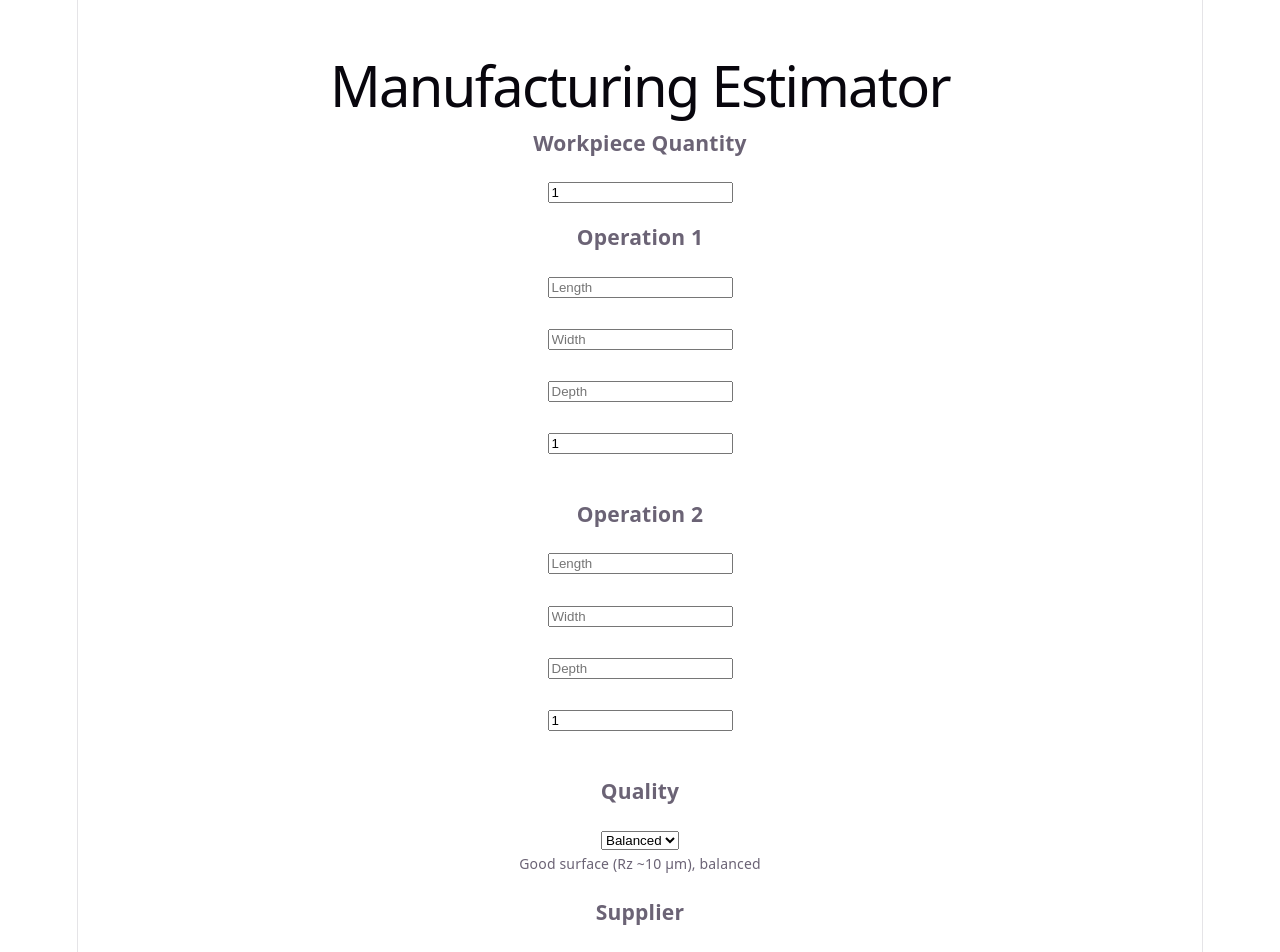
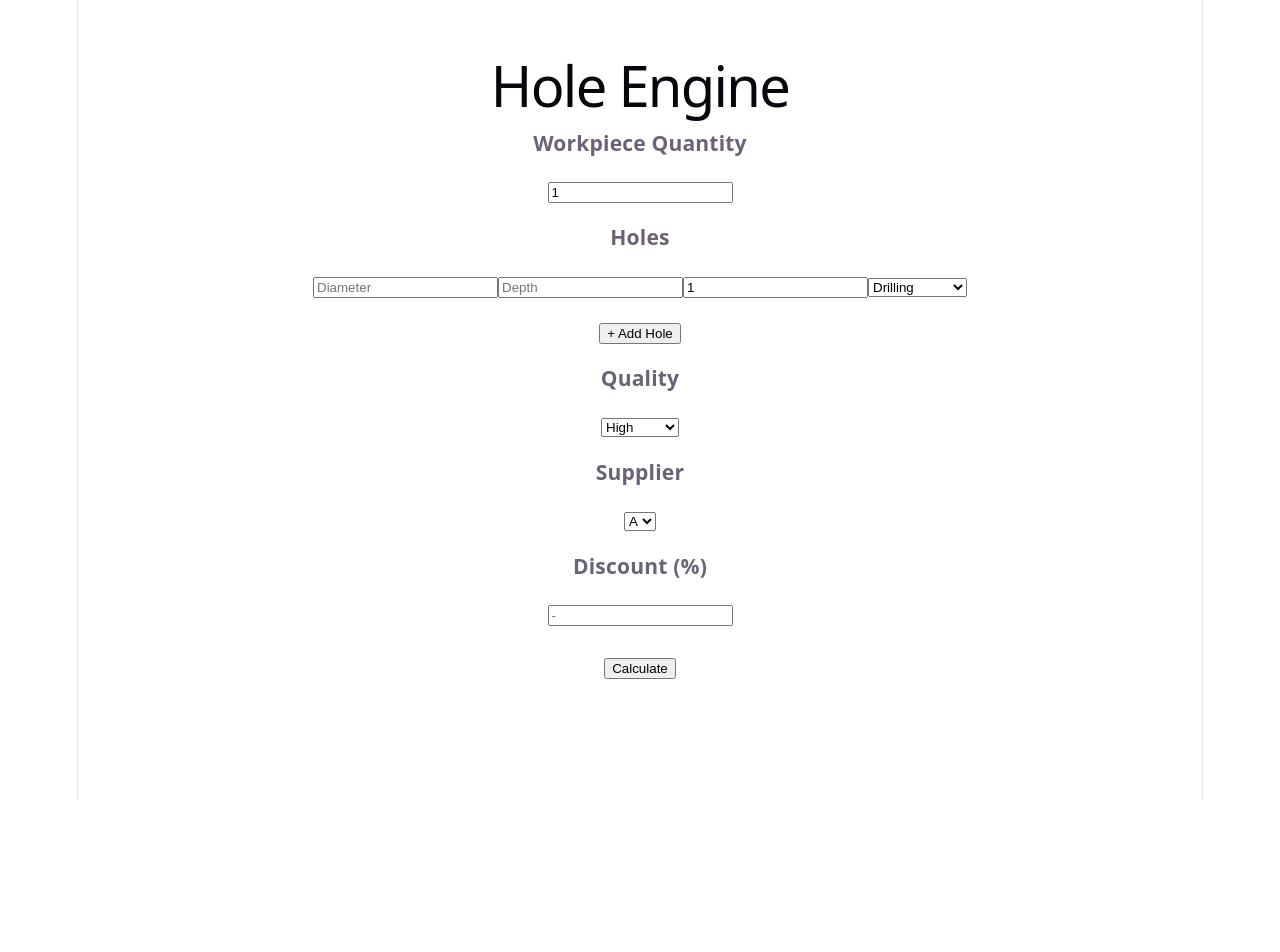
Before and after one commit to serifsumer-coder/tolerance-app, a React (Vite) app: page / in a window 1280 px wide. Shown: the top 952 px of the page. After the commit the page ends 800 px from the top, so only its background shows below. Built offline with nearby package versions, Linux system fonts and the light colour scheme.

Commit message:
added multi hole engine

```diff
--- a/src/App.jsx
+++ b/src/App.jsx
@@ -3,86 +3,89 @@ import { useState, useEffect } from "react";
 export default function App() {
   const [partQty, setPartQty] = useState(1);
 
-  const [length1, setLength1] = useState("");
-  const [width1, setWidth1] = useState("");
-  const [depth1, setDepth1] = useState("");
-  const [opQty1, setOpQty1] = useState(1);
-
-  const [length2, setLength2] = useState("");
-  const [width2, setWidth2] = useState("");
-  const [depth2, setDepth2] = useState("");
-  const [opQty2, setOpQty2] = useState(1);
+  const [holes, setHoles] = useState([
+    { diameter: "", depth: "", qty: 1, type: "drilling" }
+  ]);
 
   const [quality, setQuality] = useState("balanced");
   const [supplier, setSupplier] = useState("B");
-
-  const [includeMaterial, setIncludeMaterial] = useState(false);
-  const [materialCost, setMaterialCost] = useState("");
 
   const [discount, setDiscount] = useState("");
   const [suggestion, setSuggestion] = useState("");
 
   const [result, setResult] = useState("");
 
-  const qualitySettings = {
-    high: { feed: 2000, desc: "Best surface (Rz ~3 μm), slower but precise" },
-    balanced: { feed: 3000, desc: "Good surface (Rz ~10 μm), balanced" },
-    cost: { feed: 4500, desc: "Rough (Rz ~25 μm), fastest & cheapest" }
+  const supplierRates = {
+    A: 55,
+    B: 45,
+    C: 35
   };
 
-  const supplierRates = {
-    A: { rate: 55, desc: "High-end supplier, EU pricing" },
-    B: { rate: 45, desc: "Balanced supplier, best value" },
-    C: { rate: 35, desc: "Low cost, small workshops" }
+  const qualityFactor = {
+    high: 0.8,
+    balanced: 1,
+    cost: 1.5
   };
 
-  const calcTime = (L, W, D, feed) => {
-    if (!L || !W || !D) return 0;
-    return (L * W * D) / feed / 100 / 60;
+  const holeBase = {
+    drilling: 120,
+    deep: 60
   };
 
   const getSuggestion = (qty) => {
-    if (qty >= 200) return { label: "Full Serial", range: "20–35%" };
-    if (qty >= 50) return { label: "Mid Serial", range: "10–20%" };
-    if (qty >= 10) return { label: "Mini Serial", range: "5–10%" };
-    return { label: "Low Volume", range: "-" };
+    if (qty >= 200) return "20–35%";
+    if (qty >= 50) return "10–20%";
+    if (qty >= 10) return "5–10%";
+    return "-";
   };
 
-  // 🔥 AUTO SUGGESTION
   useEffect(() => {
-    const s = getSuggestion(partQty);
-    setSuggestion(`${s.label} → ${s.range}`);
+    setSuggestion(getSuggestion(partQty));
   }, [partQty]);
 
+  const addHole = () => {
+    setHoles([...holes, { diameter: "", depth: "", qty: 1, type: "drilling" }]);
+  };
+
+  const updateHole = (index, field, value) => {
+    const newHoles = [...holes];
+    newHoles[index][field] = value;
+    setHoles(newHoles);
+  };
+
+  const calcHoleTime = (h) => {
+    if (!h.diameter || !h.depth) return 0;
+
+    const base = holeBase[h.type];
+    const qFactor = qualityFactor[quality];
+
+    return (h.diameter * h.depth * h.qty) / (base * qFactor) / 60;
+  };
+
   const handleCalculate = () => {
-    const feed = qualitySettings[quality].feed;
-    const rate = supplierRates[supplier].rate;
+    const rate = supplierRates[supplier];
 
-    const h1 = calcTime(length1, width1, depth1, feed);
-    const h2 = calcTime(length2, width2, depth2, feed);
+    let totalHours = 0;
 
-    const totalHours = (h1 * opQty1 + h2 * opQty2) * partQty;
+    holes.forEach(h => {
+      totalHours += calcHoleTime(h);
+    });
+
+    totalHours *= partQty;
+
     const machiningCost = totalHours * rate;
 
-    let materialTotal = 0;
-    if (includeMaterial && materialCost) {
-      materialTotal = Number(materialCost) * partQty;
-    }
-
-    const subtotal = machiningCost + materialTotal;
-
     const d = Number(discount) || 0;
-    const finalCost = subtotal * (1 - d / 100);
+    const finalCost = machiningCost * (1 - d / 100);
 
     const perPiece = finalCost / partQty;
 
     setResult(`
 Workpieces: ${partQty}
 
+Total Time: ${totalHours.toFixed(2)} h
+
 Base Machining Cost: €${machiningCost.toLocaleString()}
-Material Cost: €${materialTotal.toLocaleString()}
-
-Subtotal: €${subtotal.toLocaleString()}
 
 Applied Discount: -${d}%
 
@@ -96,55 +99,41 @@ Grand Total (${partQty} pcs): €${finalCost.toLocaleString()}
 
   return (
     <div style={{ padding: 40, textAlign: "center" }}>
-      <h1>Manufacturing Estimator</h1>
+      <h1>Hole Engine</h1>
 
       <h3>Workpiece Quantity</h3>
       <input type="number" value={partQty} onChange={e => setPartQty(Number(e.target.value))} />
 
-      <h3>Operation 1</h3>
-      <input placeholder="Length" onChange={e => setLength1(e.target.value)} /><br /><br />
-      <input placeholder="Width" onChange={e => setWidth1(e.target.value)} /><br /><br />
-      <input placeholder="Depth" onChange={e => setDepth1(e.target.value)} /><br /><br />
-      <input type="number" value={opQty1} onChange={e => setOpQty1(Number(e.target.value))} /><br /><br />
+      <h3>Holes</h3>
 
-      <h3>Operation 2</h3>
-      <input placeholder="Length" onChange={e => setLength2(e.target.value)} /><br /><br />
-      <input placeholder="Width" onChange={e => setWidth2(e.target.value)} /><br /><br />
-      <input placeholder="Depth" onChange={e => setDepth2(e.target.value)} /><br /><br />
-      <input type="number" value={opQty2} onChange={e => setOpQty2(Number(e.target.value))} /><br /><br />
+      {holes.map((h, i) => (
+        <div key={i} style={{ marginBottom: 20 }}>
+          <input placeholder="Diameter" onChange={e => updateHole(i, "diameter", e.target.value)} />
+          <input placeholder="Depth" onChange={e => updateHole(i, "depth", e.target.value)} />
+          <input type="number" value={h.qty} onChange={e => updateHole(i, "qty", e.target.value)} />
+
+          <select onChange={e => updateHole(i, "type", e.target.value)}>
+            <option value="drilling">Drilling</option>
+            <option value="deep">Deep Drilling</option>
+          </select>
+        </div>
+      ))}
+
+      <button onClick={addHole}>+ Add Hole</button>
 
       <h3>Quality</h3>
-      <select value={quality} onChange={e => setQuality(e.target.value)}>
-        <option value="high">Premium</option>
+      <select onChange={e => setQuality(e.target.value)}>
+        <option value="high">High</option>
         <option value="balanced">Balanced</option>
         <option value="cost">Cost</option>
       </select>
-      <div style={{ fontSize: 14 }}>{qualitySettings[quality].desc}</div>
 
       <h3>Supplier</h3>
-      <select value={supplier} onChange={e => setSupplier(e.target.value)}>
+      <select onChange={e => setSupplier(e.target.value)}>
         <option value="A">A</option>
         <option value="B">B</option>
         <option value="C">C</option>
       </select>
-      <div style={{ fontSize: 14 }}>{supplierRates[supplier].desc}</div>
-
-      <h3>Material</h3>
-      <label>
-        <input type="checkbox" checked={includeMaterial} onChange={e => setIncludeMaterial(e.target.checked)} />
-        Include Material
-      </label>
-
-      <br /><br />
-
-      {includeMaterial && (
-        <input
-          type="number"
-          placeholder="Material Cost per piece (€)"
-          style={{ width: "260px" }}
-          onChange={e => setMaterialCost(e.target.value)}
-        />
-      )}
 
       <h3>Discount (%)</h3>
       <input
```
